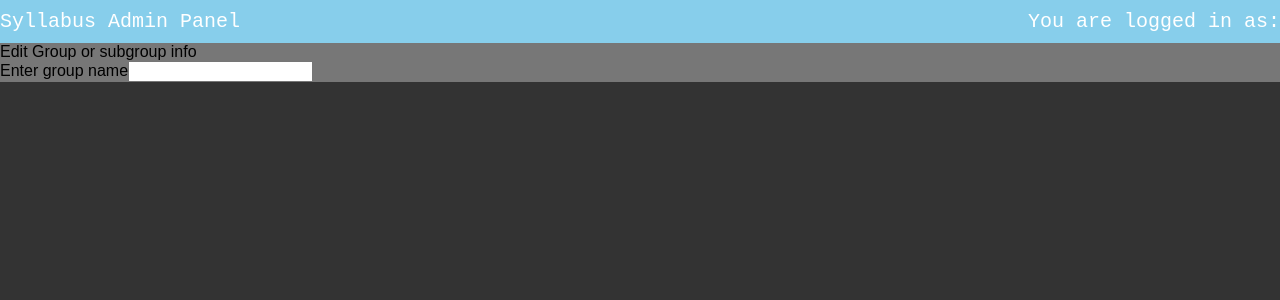
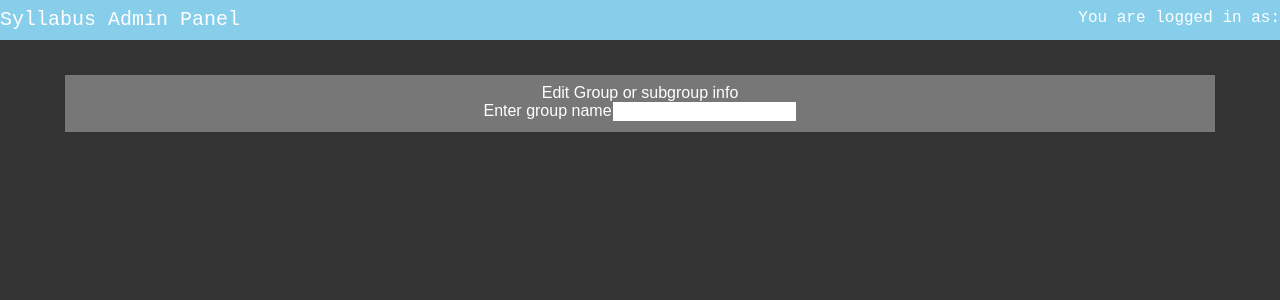
Before and after one commit to f0s3/syllabuspanel_react, a React (Create React App) app: page / in a window 1280 px wide. Shown: the top 300 px of the page. Built offline with nearby package versions, Linux system fonts and the light colour scheme.

Commit message:
#14 Edited CSS, Added basic styling.

```diff
--- a/src/styles/App.css
+++ b/src/styles/App.css
@@ -1,4 +1,5 @@
 body {
 	margin: 0;
 	background-color: #333;
+	line-height: 1;
 }
--- a/src/styles/EditGroup.css
+++ b/src/styles/EditGroup.css
@@ -0,0 +1,10 @@
+.header-2-label {
+	font-size: 20pt;
+	padding-bottom: 15px;
+}
+
+input.form-control {
+	display: inline;
+    width: inherit;
+    padding: 0;
+}
--- a/src/styles/Header.css
+++ b/src/styles/Header.css
@@ -12,6 +12,7 @@
 }
 
 #account-label {
+	font-size: large;
 	flex-direction:row;
 	margin-left: auto;
 }
--- a/src/styles/MainLogic.css
+++ b/src/styles/MainLogic.css
@@ -1,3 +1,14 @@
 .MainLogic {
 	background-color: #777;
+	color: white;
+	text-align: center;
+	margin: 35px 65px 35px 65px;
+	padding: 10px;
 }
+input.form-control {
+	display: inline;
+    width: inherit;
+    padding: 0;
+    border-radius: 0;
+    margin-left: 10px;
+}
```
